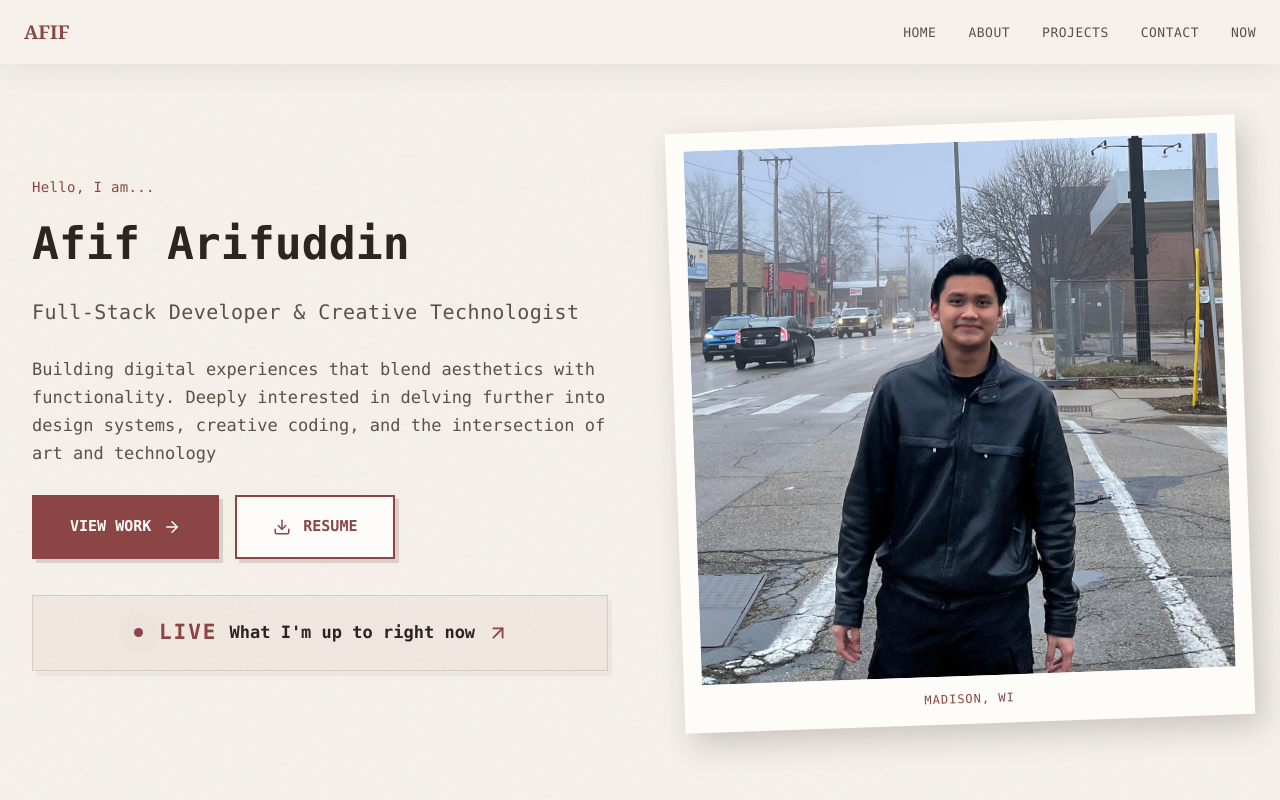
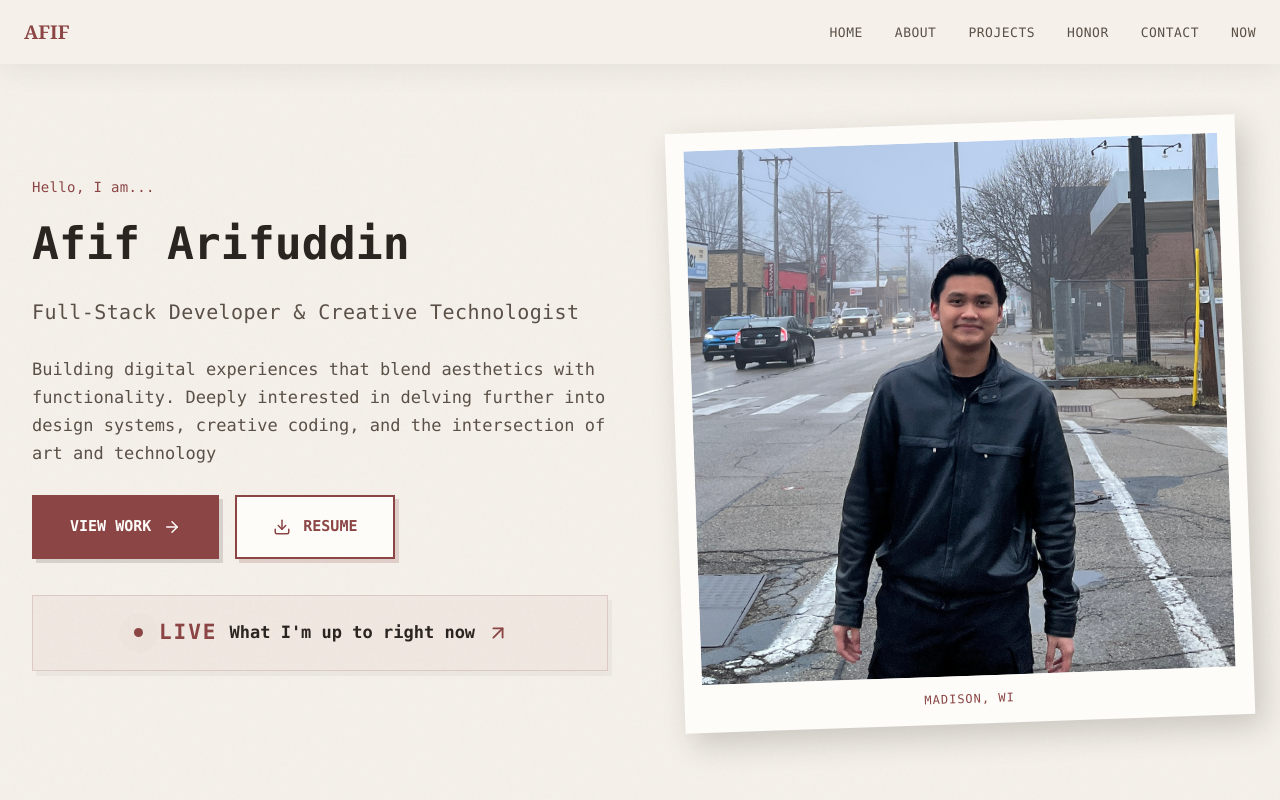
Before and after one commit to affarf/portfolio, a React (Vite) app: page / in a window 1280 px wide. Shown: the top 800 px of the page. Built offline with nearby package versions, Linux system fonts and the light colour scheme.

Commit message:
add honors to the navbar and footer

```diff
--- a/src/components/Footer.tsx
+++ b/src/components/Footer.tsx
@@ -6,6 +6,7 @@ const footerLinks = [
   { label: 'HOME', section: 'home' },
   { label: 'ABOUT', section: 'about' },
   { label: 'PROJECTS', section: 'projects' },
+  { label: 'HONORS', section: 'honors' },
   { label: 'CONTACT', section: 'contact' },
 ] as const;
 
--- a/src/components/Navbar.tsx
+++ b/src/components/Navbar.tsx
@@ -7,6 +7,7 @@ const navItems = [
   { label: 'HOME', section: 'home' },
   { label: 'ABOUT', section: 'about' },
   { label: 'PROJECTS', section: 'projects' },
+  { label: 'HONOR', section: 'honors' },
   { label: 'CONTACT', section: 'contact' },
 ] as const;
 
```
